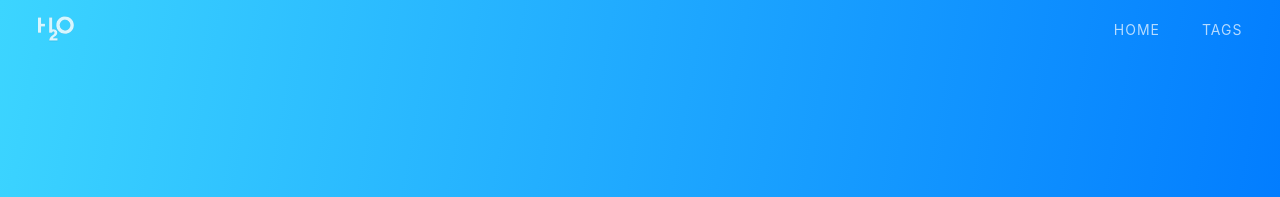
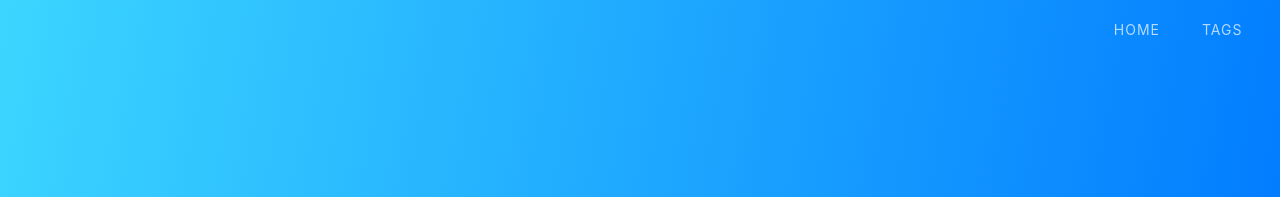
Before and after one commit to moeik/moeik.github.io, a Jekyll site: the page built from index.html, in a window 1280 px wide. Shown: the top 197 px of the page. Built offline with Jekyll 4.4.1, drawn with Linux system fonts in a browser that asks for light colours; nearby versions of some CDN libraries; the list of posts is cut into pages by our own code; a style sheet for code colours, icons or effects is not loaded.

Commit message:
Update header.html

```diff
--- a/_includes/header.html
+++ b/_includes/header.html
@@ -1,7 +1,4 @@
 <header class="g-header">
-    <div class="g-logo">
-      <a href="{{ "/" | relative_url }}"></a>
-    </div>
     <nav class="g-nav">
         <ul>
             {% for i in site.nav %}
```
